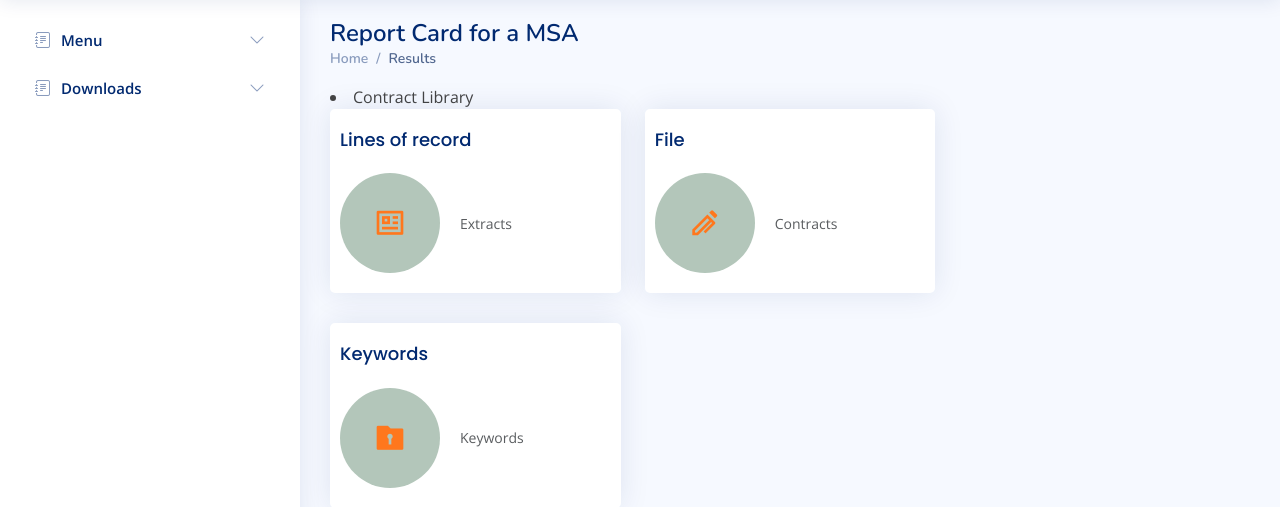
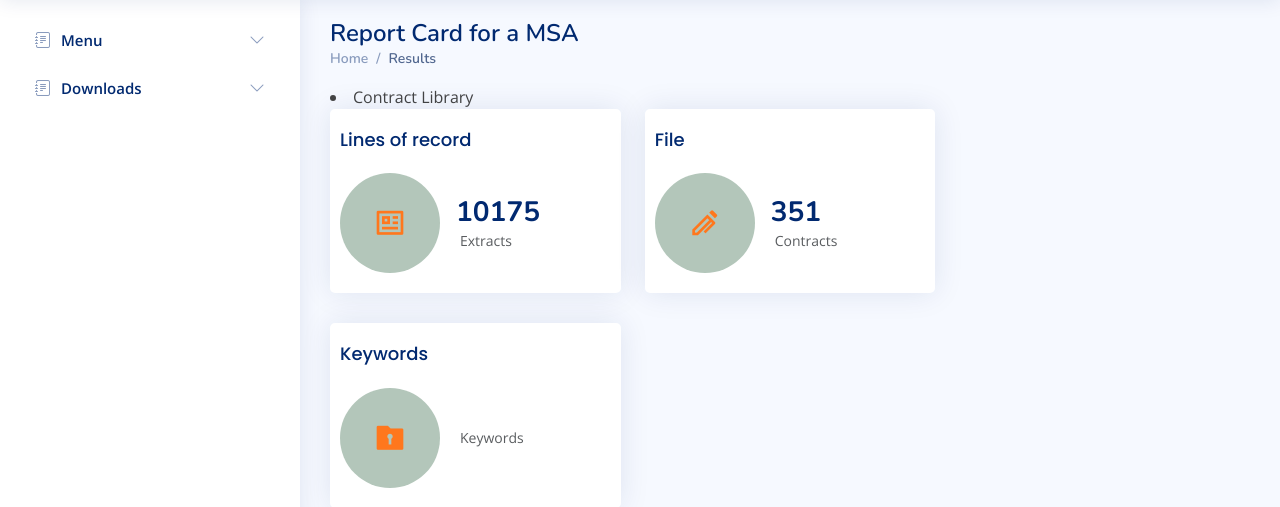
Before and after one commit to bridgecrew-perf6/deployment-74, a Django app: template CNXProtect_Utl/templates/CNXProtect_Utl/indexing6.html in a window 1280 px wide. Shown: the part 61-568 px from the top of the page. Run offline with Django 3.2, Linux system fonts and the light colour scheme; the template is opened without the code that fills it, so the values that code supplies are empty; some libraries are stand-ins or nearby versions.

Commit message:
Update indexing6.html

```diff
--- a/CNXProtect_Utl/templates/CNXProtect_Utl/indexing6.html
+++ b/CNXProtect_Utl/templates/CNXProtect_Utl/indexing6.html
@@ -188,7 +188,7 @@
                       <i class="ri-profile-line"></i>
                     </div>
                     <div class="ps-3">
-                      <h6>{{DF17_2}}</h6>
+                      <h6>10175</h6>
                       <span class="text-muted small pt-2 ps-1">Extracts</span>
                     </div>
                   </div>
@@ -204,7 +204,7 @@
                       <i class="ri-ball-pen-line"></i>
                     </div>
                     <div class="ps-3">
-                      <h6>{{File_No}}</h6>
+                      <h6>351</h6>
                       <span class="text-muted small pt-2 ps-1">Contracts</span>
                     </div>
                   </div>
```
